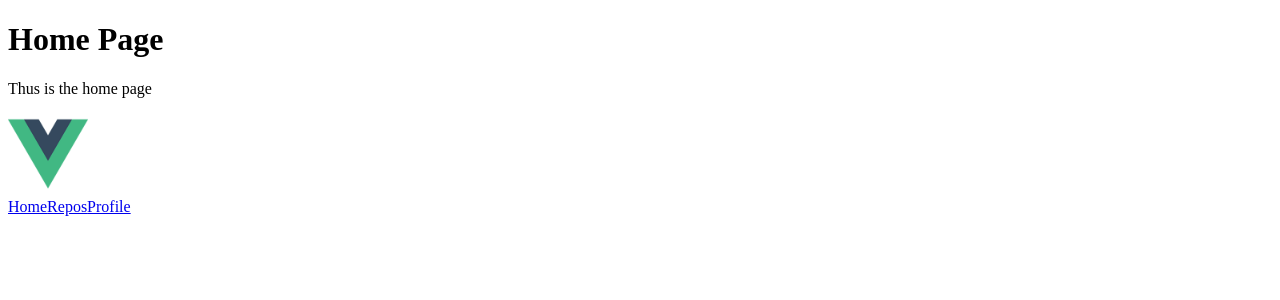
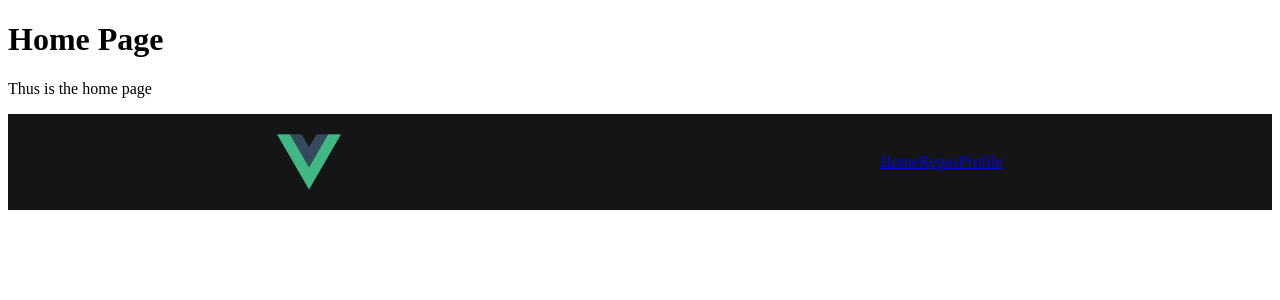
Before and after one commit to JosephOkpala/AltSchool-Final-Exam, a Vue app: page / in a window 1280 px wide. Shown: the top 300 px of the page. Built offline with nearby package versions, Linux system fonts and the light colour scheme.

Commit message:
navbar style and markup

```diff
--- a/src/components/NavComponent.vue
+++ b/src/components/NavComponent.vue
@@ -1,24 +1,43 @@
 <template>
-    <div>
+<header>
     <nav>
         <img alt="Vue logo" src="../assets/logo.png" class="logo" />
-            <div>
+        <div class="nav-lemps">
             <router-link to="/">Home</router-link>
             <router-link to="/repos">Repos</router-link>
             <router-link to="/profile">Profile</router-link>
         </div>
     </nav>
-    </div>
+</header>
 </template>
 
 <script>
-export default{
-    name : 'NavComponent',
+export default {
+    name: 'NavComponent',
 }
 </script>
 
 <style scoped>
-.logo{
-width: 5rem;
+nav {
+    /* border: 1px solid red; */
+    display: flex;
+    justify-content: space-around;
+    align-items: center;
+    padding: 1rem 0;
+    background-color: rgb(21, 21, 21);
+}
+
+.nav-links a {
+    text-decoration: none;
+    font-size: 1.2rem;
+    color: white;
+}
+
+.nav-links a:not(:last-child) {
+    margin-right: 5rem;
+}
+
+.logo {
+    width: 4rem;
 }
 </style>
```
Lines whose indentation alone changed are shown as unchanged.
